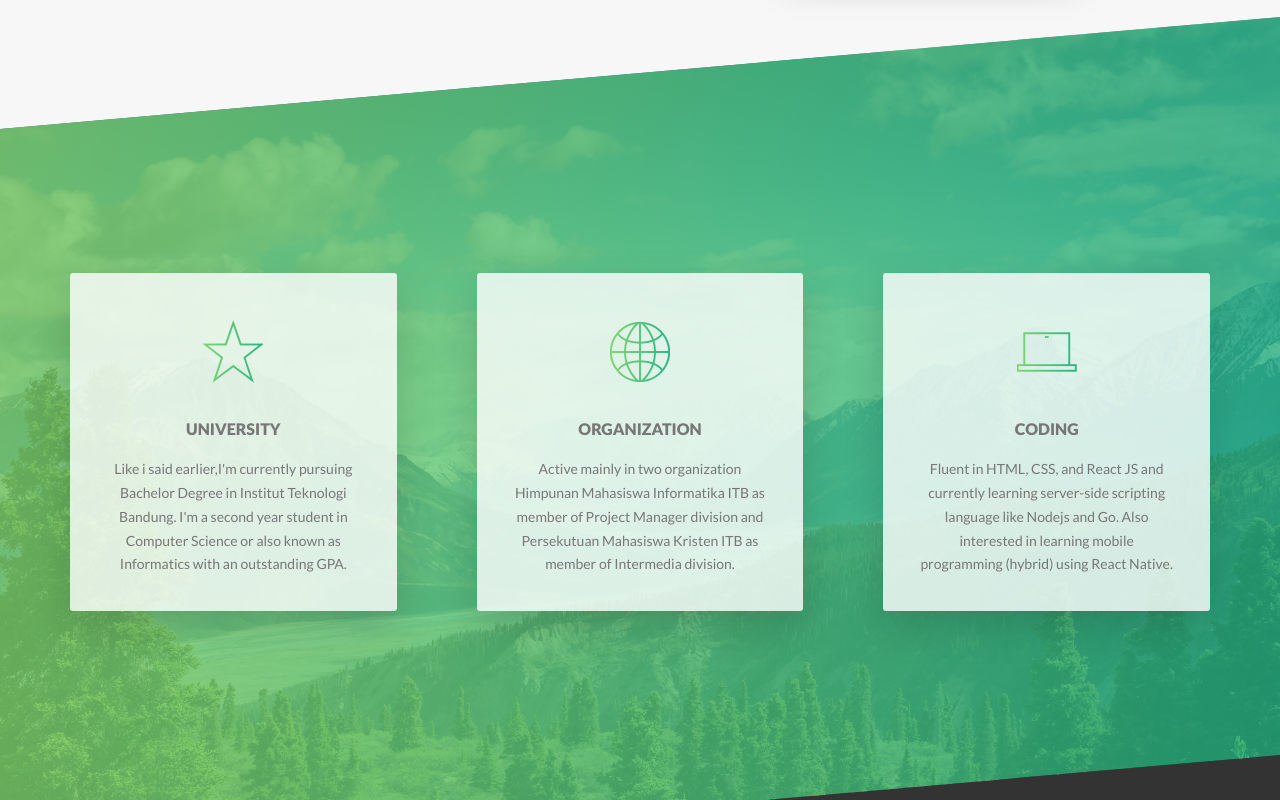
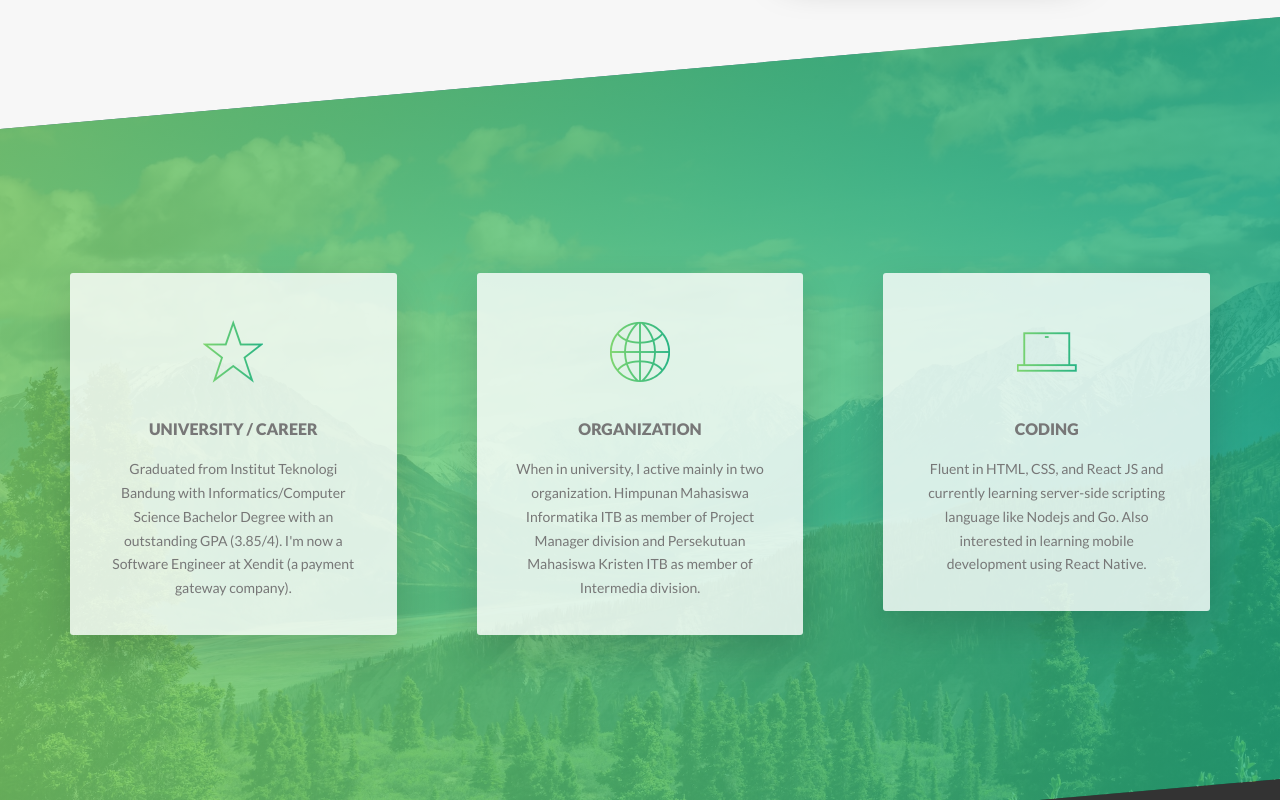
Before and after one commit to manasye/manasye.github.io, a website: page index.html in a window 1280 px wide. Shown: the part 1304-2104 px from the top of the page. Drawn offline with nearby package versions, Linux system fonts and the light colour scheme.

Commit message:
Change content

```diff
--- a/index.html
+++ b/index.html
@@ -67,9 +67,9 @@
                     </h3>
                     <p class="paragraph">
                         Hello there, my name is Manasye Shousen Bukit. I'm
-                        currently pursuing computer science major in
+                        computer science fresh graduate from
                         Institut Teknologi Bandung. I'm originated from
-                        Medan,North Sumatera,Indonesia. Here are
+                        Medan, North Sumatera, Indonesia. Here are
                         some of my photos.
                     </p>
                     <h3 class="heading-tertiary u-margin-bottom-small">
@@ -99,14 +99,13 @@
                     <div class="skill-box skill-university">
                         <i class="skill-box__icon icon-basic-star"></i>
                         <h3 class="heading-tertiary u-margin-bottom-small">
-                            University
+                            University / Career
                         </h3>
                         <p class="skill-box__text">
-                            Like i said earlier,I'm currently pursuing
-                            Bachelor Degree in Institut Teknologi Bandung.
-                            I'm a second year student in Computer Science or
-                            also known as Informatics with an outstanding
-                            GPA.
+                            Graduated from Institut Teknologi Bandung
+                            with Informatics/Computer Science Bachelor Degree
+                            with an outstanding GPA (3.85/4).
+                            I'm now a Software Engineer at Xendit (a payment gateway company).
                         </p>
                     </div>
                 </div>
@@ -118,8 +117,8 @@
                             Organization
                         </h3>
                         <p class="skill-box__text">
-                            Active mainly in two organization Himpunan
-                            Mahasiswa Informatika ITB as member of Project
+                            When in university, I active mainly in two organization.
+                            Himpunan Mahasiswa Informatika ITB as member of Project
                             Manager division and Persekutuan Mahasiswa
                             Kristen ITB as member of Intermedia division.
                         </p>
@@ -136,7 +135,7 @@
                             Fluent in HTML, CSS, and React JS and currently
                             learning server-side scripting language like
                             Nodejs and Go. Also interested in learning
-                            mobile programming (hybrid) using React Native.
+                            mobile development using React Native.
                         </p>
                     </div>
                 </div>
```
